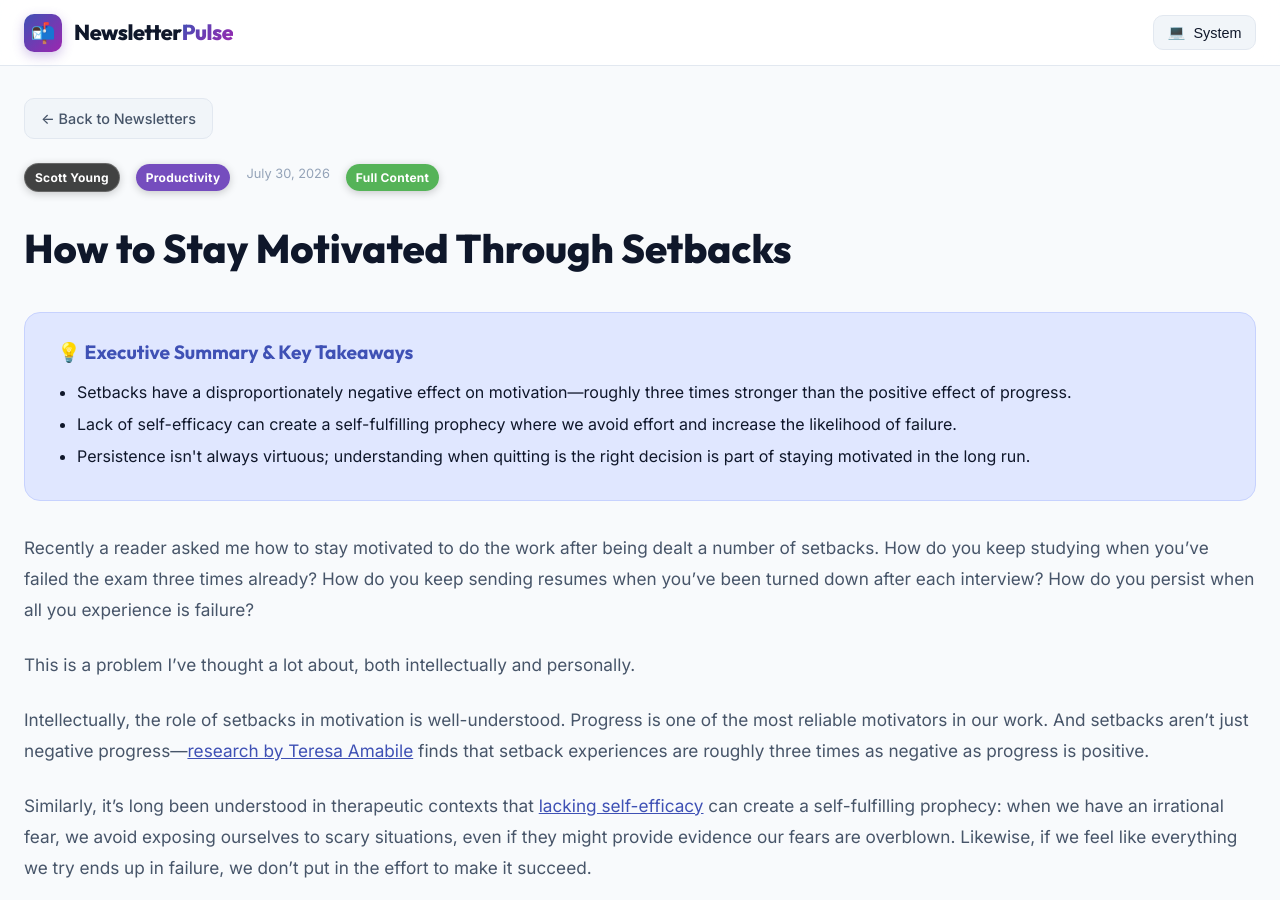
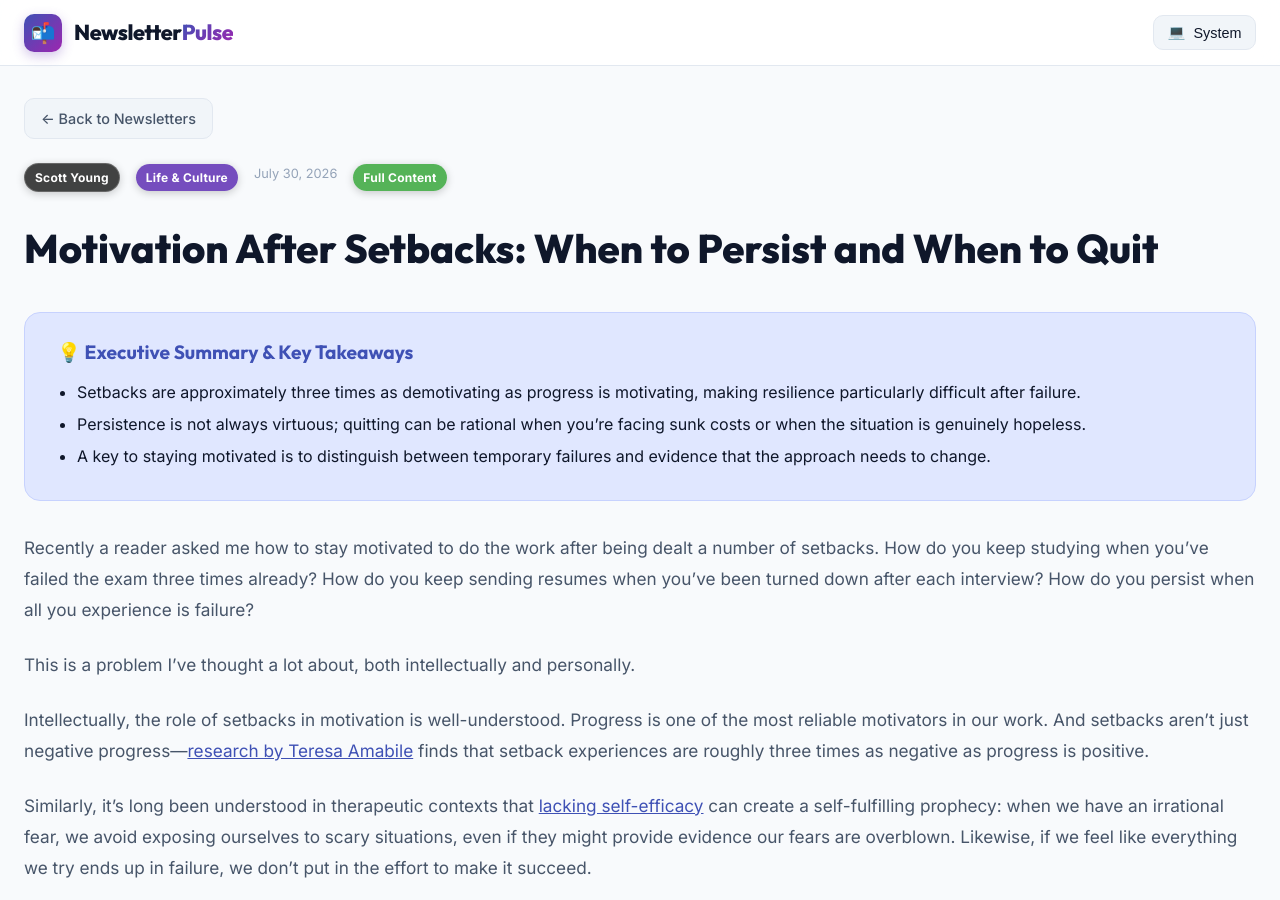
Before and after one commit to vampcoder/daily-newsletters, a Jekyll site: the page built from _posts/2026-07-30-discouraged-heres-how-to-stay-motivated.md, in a window 1280 px wide and 900 px high. Built offline with Jekyll 4.4.1, drawn with Linux system fonts in a browser that asks for light colours.

Commit message:
Update newsletter: Discouraged? Here’s how to stay motivated

```diff
--- a/_posts/2026-07-30-discouraged-heres-how-to-stay-motivated.md
+++ b/_posts/2026-07-30-discouraged-heres-how-to-stay-motivated.md
@@ -1,33 +1,33 @@
 ---
 layout: post
-title: "How to Stay Motivated Through Setbacks"
+title: "Motivation After Setbacks: When to Persist and When to Quit"
 date: 2026-07-30 20:45:46 +0000
 source: "Scott Young"
-category: "Productivity"
-excerpt: "Scott Young explores the psychological impact of setbacks on motivation, drawing on research by Teresa Amabile and Albert Bandura. He challenges the idea that persistence is always good, noting that quitting is sometimes the rational choice, before offering a nuanced perspective on how to stay motivated when facing repeated failures."
+category: "Life & Culture"
+excerpt: "Scott Young explores why setbacks are so demotivating and challenges the common belief that persistence is always the right answer. He draws on research and personal experience to offer a more nuanced perspective: while some situations call for grit, others are best abandoned. The article provides a thoughtful framework for deciding when to stay motivated and when to walk away."
 theme_gradient: "linear-gradient(135deg, #f44336 0%, #d32f2f 100%)"
 image: "https://embed.filekitcdn.com/e/eSq8FKj7RQi3zmdMunxdxz/eRDRBZGHQACaZkYr6tdGi1/email"
 is_summary: false
 key_takeaways:
-  - "Setbacks have a disproportionately negative effect on motivation—roughly three times stronger than the positive effect of progress."
-  - "Lack of self-efficacy can create a self-fulfilling prophecy where we avoid effort and increase the likelihood of failure."
-  - "Persistence isn't always virtuous; understanding when quitting is the right decision is part of staying motivated in the long run."
+  - "Setbacks are approximately three times as demotivating as progress is motivating, making resilience particularly difficult after failure."
+  - "Persistence is not always virtuous; quitting can be rational when you’re facing sunk costs or when the situation is genuinely hopeless."
+  - "A key to staying motivated is to distinguish between temporary failures and evidence that the approach needs to change."
 ---
 
-Recently a reader asked me how to stay motivated to do the work after being dealt a number of setbacks. How do you keep studying when you’ve failed the exam three times already? How do you keep sending resumes when you’ve been turned down after each interview? How do you persist when all you experience is failure?
+Recently a reader asked me how to stay motivated to do the work after being dealt a number of setbacks. How do you keep studying when you've failed the exam three times already? How do you keep sending resumes when you've been turned down after each interview? How do you persist when all you experience is failure?
 
-This is a problem I’ve thought a lot about, both intellectually and personally.
+This is a problem I've thought a lot about, both intellectually and personally.
 
-Intellectually, the role of setbacks in motivation is well-understood. Progress is one of the most reliable motivators in our work. And setbacks aren’t just negative progress—[research by Teresa Amabile](https://www.amazon.ca/Progress-Principle-Ignite-Engagement-Creativity/dp/142219857X/) finds that setback experiences are roughly three times as negative as progress is positive.
+Intellectually, the role of setbacks in motivation is well-understood. Progress is one of the most reliable motivators in our work. And setbacks aren't just negative progress—[research by Teresa Amabile](https://www.amazon.ca/Progress-Principle-Ignite-Engagement-Creativity/dp/142219857X/) finds that setback experiences are roughly three times as negative as progress is positive.
 
-Similarly, it’s long been understood in therapeutic contexts that [lacking self-efficacy](https://www.amazon.com/Social-Learning-Theory-Albert-Bandura/dp/0138167443) can create a self-fulfilling prophecy: when we have an irrational fear, we avoid exposing ourselves to scary situations, even if they might provide evidence our fears are overblown. Likewise, if we feel like everything we try ends up in failure, we don’t put in the effort to make it succeed.
+Similarly, it's long been understood in therapeutic contexts that [lacking self-efficacy](https://www.amazon.com/Social-Learning-Theory-Albert-Bandura/dp/0138167443) can create a self-fulfilling prophecy: when we have an irrational fear, we avoid exposing ourselves to scary situations, even if they might provide evidence our fears are overblown. Likewise, if we feel like everything we try ends up in failure, we don't put in the effort to make it succeed.
 
-I’ve been there. I’ve experienced many moments of feeling completely stuck, where everything I try doesn’t seem to work. It took me over five years writing before I found a way to make a living from it. My motivation to keep going was often mixed in with a considerable amount of self-doubt.
+I've been there. I've experienced many moments of feeling completely stuck, where everything I try doesn't seem to work. It took me over five years writing before I found a way to make a living from it. My motivation to keep going was often mixed in with a considerable amount of self-doubt.
 
-Thus, even beyond an intellectual interest, trying to resolve the problem of motivation in the face of setbacks has had enormous practical consequences for my life, as I’m sure it does for everyone.
+Thus, even beyond an intellectual interest, trying to resolve the problem of motivation in the face of setbacks has had enormous practical consequences for my life, as I'm sure it does for everyone.
 
 ## Is Giving Up Actually Irrational?
 
-A lot of self-improvement advice takes the perspective that persistence is an unqualified good. In this view, staying motivated is hard, but it’s always the right decision when faced with challenges in life.
+A lot of self-improvement advice takes the perspective that persistence is an unqualified good. In this view, staying motivated is hard, but it's always the right decision when faced with challenges in life.
 
 Frankly, this is false. Giving up is the correct answer in many situations. If anything, human beings have a tendency to persist too long in many pursuits. We fail to exclude [sunk costs](https://en.wikipedia.org/wiki/Sunk_cost) when evaluating our decisions. We allow initial conditions to [frame](https://en.wikipedia.org/wiki/Anchoring_effect) our future decisions. We take unnecessary gambles to [win back losses](https://en.wikipedia.org/wiki/Prospect_theory). In many situations, then, *quitting* is the right move. Our motivational circuitry is, in some sense, responding to the situation we perceive in
```
